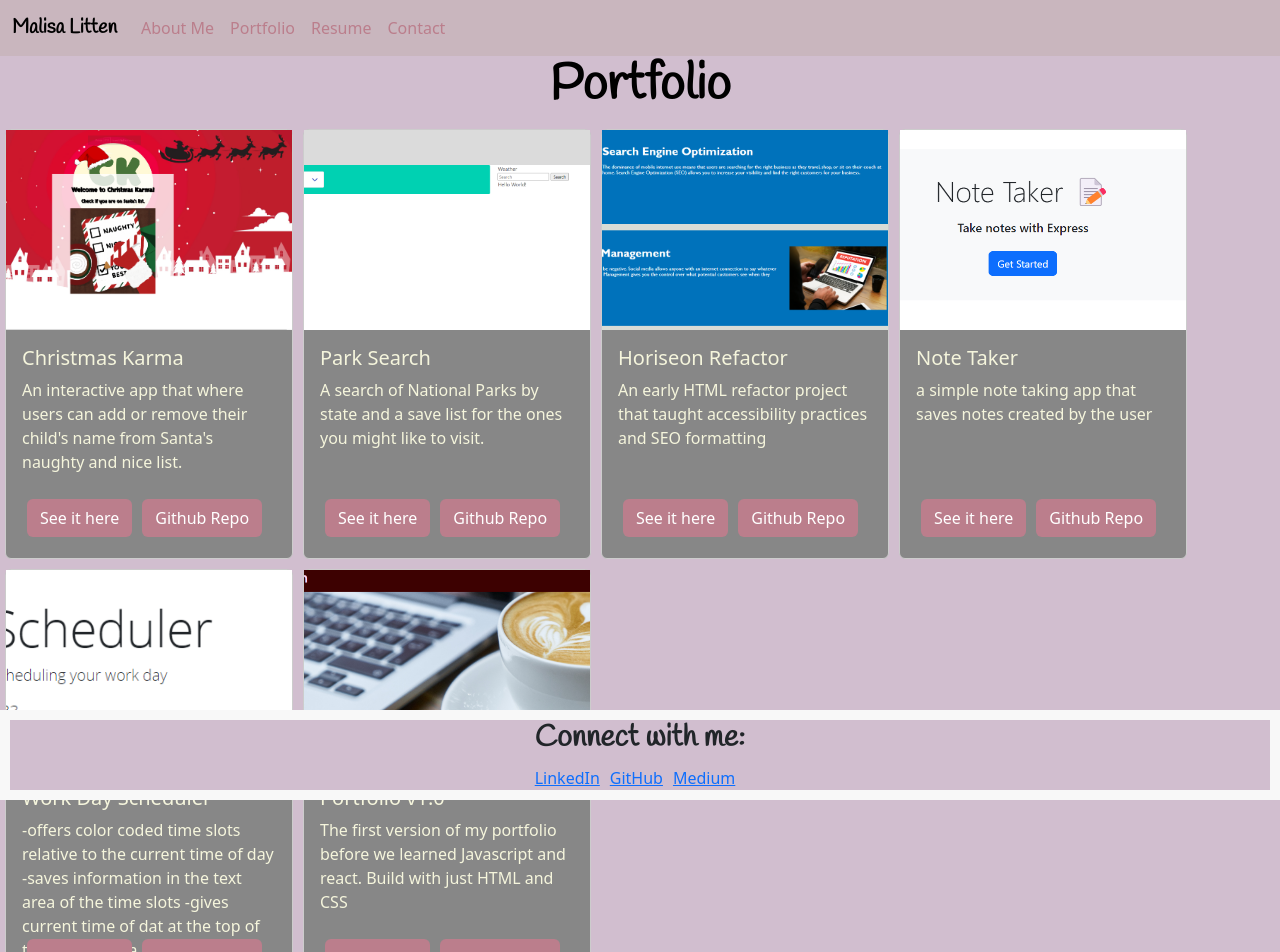
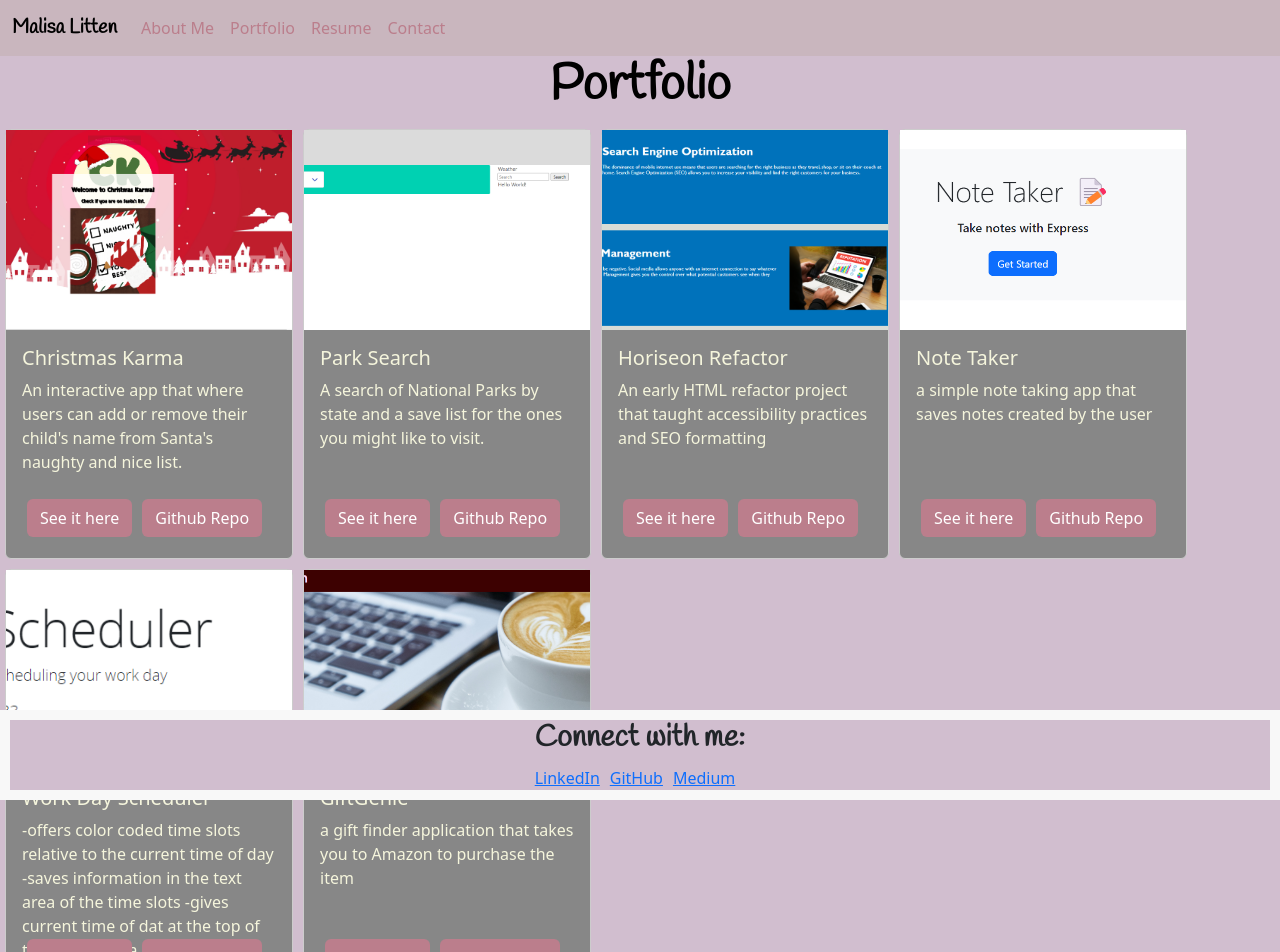
Before and after one commit to Malili05/MLitten-Portfolio, a React (Vite) app: page /portfolio in a window 1280 px wide. Shown: the top 952 px of the page. Built offline with nearby package versions, Linux system fonts and the light colour scheme.

Commit message:
added newest project

```diff
--- a/src/components/portfolio.jsx
+++ b/src/components/portfolio.jsx
@@ -52,11 +52,11 @@ const Portfolio = () => {
       },
     {
         imgURL: portfolio1,
-        cardTitle: "Portfolio v1.0",
+        cardTitle: "GiftGenie",
         cardText:
-          "The first version of my portfolio before we learned Javascript and react. Build with just HTML and CSS",
-        cardHref: "https://github.com/Malili05/Portfolio-MLitten",
-        gitHubHref: "https://malili05.github.io/Portfolio-MLitten/",
+          "a gift finder application that takes you to Amazon to purchase the item",
+        cardHref: "https://giftgenie-vfsj.onrender.com",
+        gitHubHref: "https://github.com/Malili05/GiftGenie",
       },
   ]
   return (
```
